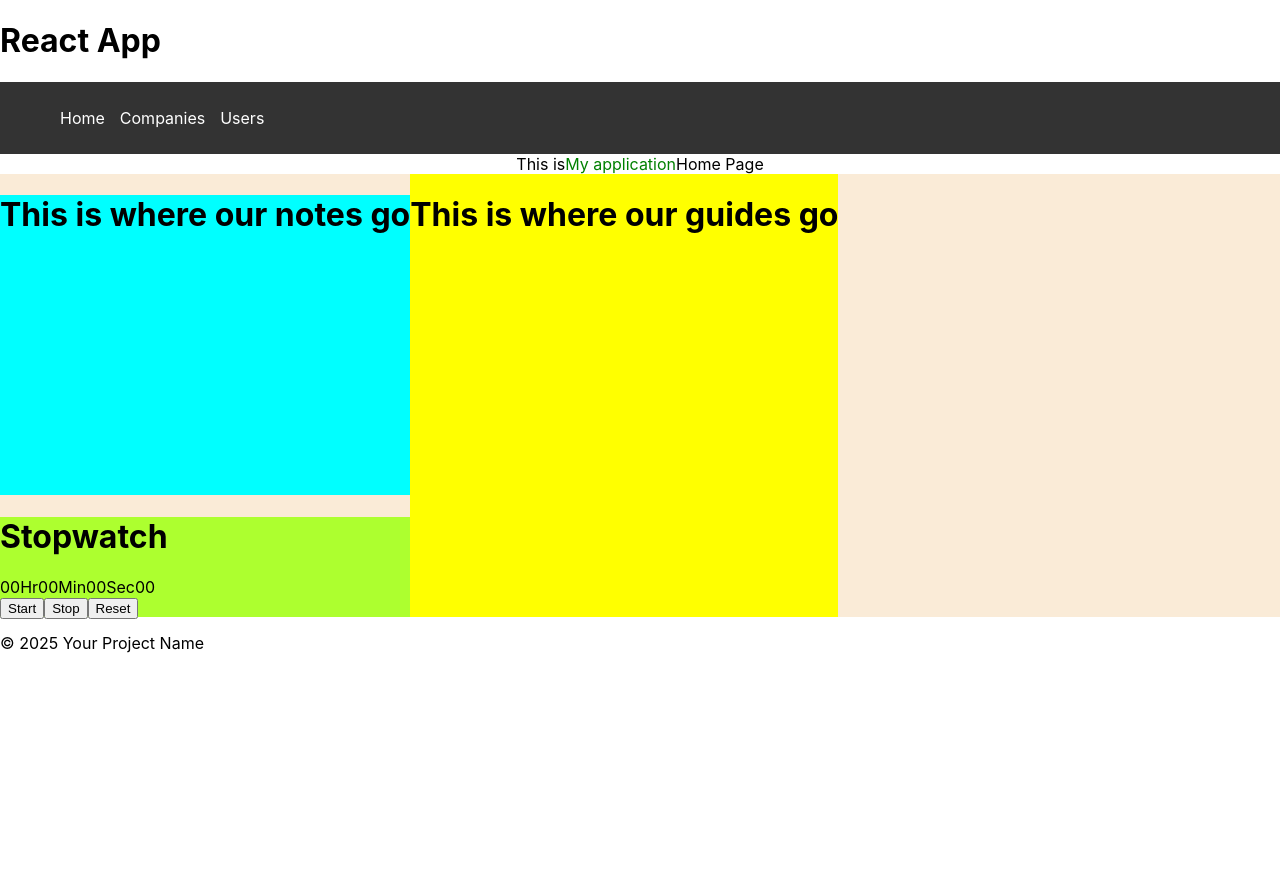
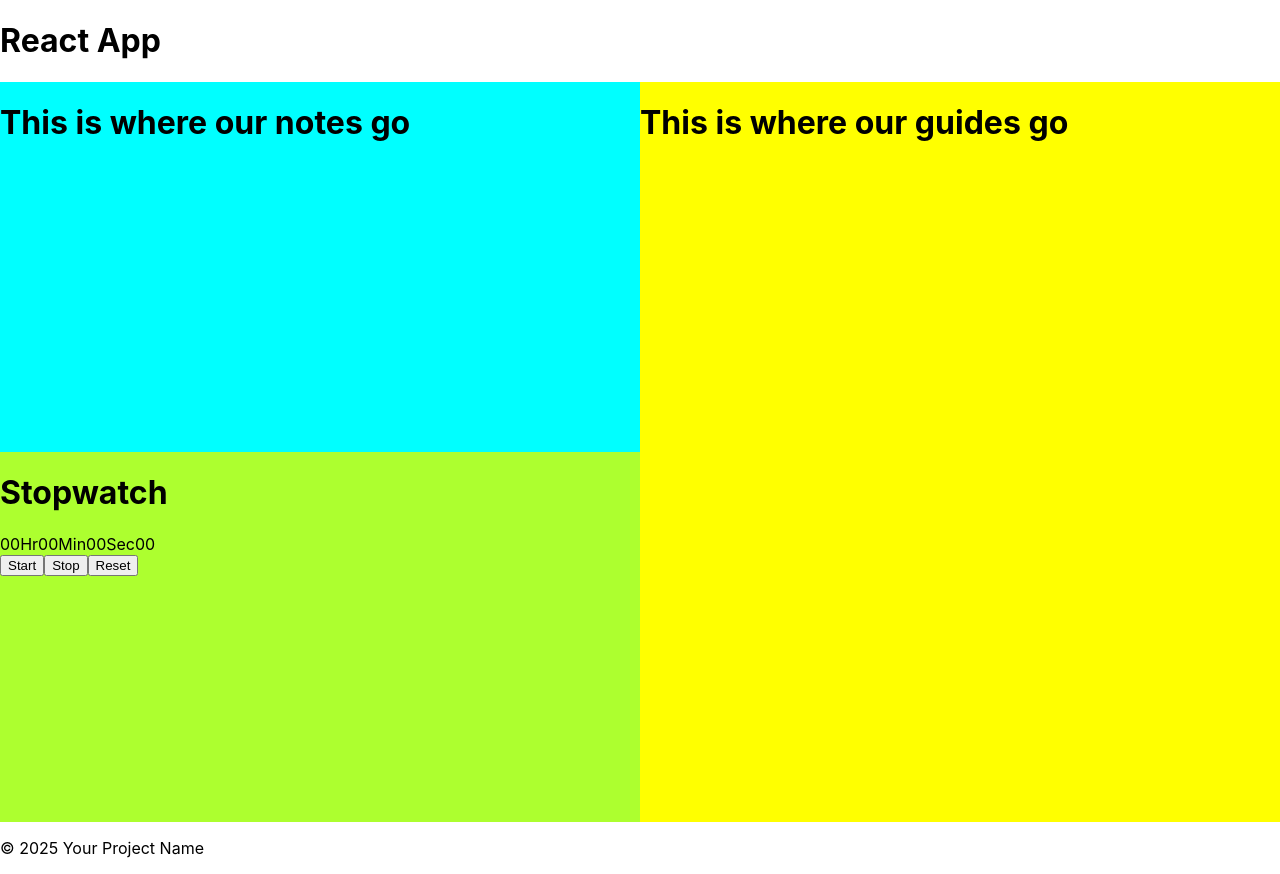
Before and after one commit to sah0017/SENG2513, a React (Create React App) app in the folder client/: page / in a window 1280 px wide. Before the commit the page ends 800 px from the top, so only its background shows below. Built offline with nearby package versions, Linux system fonts and the light colour scheme.

Commit message:
adjusted layout to fill screen, removed navbar

```diff
--- a/client/src/App.css
+++ b/client/src/App.css
@@ -28,37 +28,38 @@
   color: #61dafb;
 }
 
-@keyframes App-logo-spin {
-  from {
-    transform: rotate(0deg);
-  }
+/* Updated layout styles */
+.divider {
+  display: flex;
+  height: calc(100vh - 60px); /* Adjust based on your navbar height */
+  width: 100%;
+  background-color: antiquewhite;
+}
 
-  to {
-    transform: rotate(360deg);
-  }
+.page {
+  height: 100%;
+}
+
+/* Left side container */
+.left-side {
+  display: flex;
+  flex-direction: column;
+  width: 50%;
+  height: 100%;
+}
+
+/* Right side container */
+#guides {
+  width: 50%;
+  background-color: yellow;
 }
 
 #notes {
-  height: 300px;
+  height: 50%;
   background-color: aqua;
 }
 
 #timer {
-  height: 100px;
+  height: 50%;
   background-color: greenyellow;
 }
-
-#guides {
-  background-color: yellow;
-}
-
-.page {
-  min-width: 100px;
-  height: auto;
-}
-
-.divider {
-  display: flex;
-  height: auto;
-  background-color: antiquewhite;
-}
--- a/client/src/App.js
+++ b/client/src/App.js
@@ -1,6 +1,5 @@
 // src/App.js
 import "./App.css";
-import Navbar from "./Navbar";
 import Timer from "./Timer"
 import Notes from "./Notes"
 import Guides from "./Guides"
@@ -8,9 +7,8 @@ import Guides from "./Guides"
 function App() {
   return (
     <>
-      <Navbar />
-      <div class="divider">
-        <div class="page">
+      <div className="divider">
+        <div className="left-side">
           <div id="notes">
             <Notes />
           </div>
@@ -18,7 +16,7 @@ function App() {
             <Timer />
           </div>
         </div>
-        <div id="guides" class="page">
+        <div id="guides" className="page">
           <Guides />
         </div>
       </div>
```
